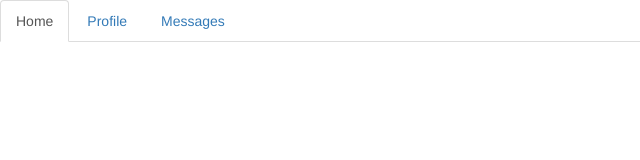
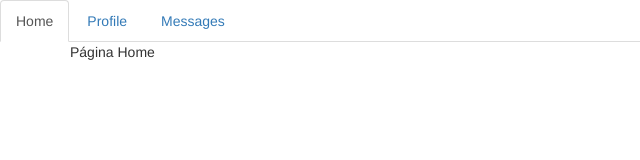
Before and after one commit to chrissmb/meu-app, an Angular app: page / in a window 1280 px wide. Shown: the top 160 px of the page, without its empty margins (0-640 px from the left). Built offline with nearby package versions, Linux system fonts and the light colour scheme.

Commit message:
corrigida diretiva ngSwitch

```diff
--- a/src/app/diretiva-ngswitch/diretiva-ngswitch.component.html
+++ b/src/app/diretiva-ngswitch/diretiva-ngswitch.component.html
@@ -14,7 +14,7 @@
 </ul>
 
 <div class="container" [ngSwitch]="aba">
-  <p *ngSwitchCase="profile">Página Profile</p>
-  <p *ngSwitchCase="messages">Página Messages</p>
-  <p *ngSwitchDeffault>Página Home</p>
+  <p *ngSwitchCase="'profile'">Página Profile</p>
+  <p *ngSwitchCase="'messages'">Página Messages</p>
+  <div *ngSwitchDefault>Página Home</div>
 </div>
```
